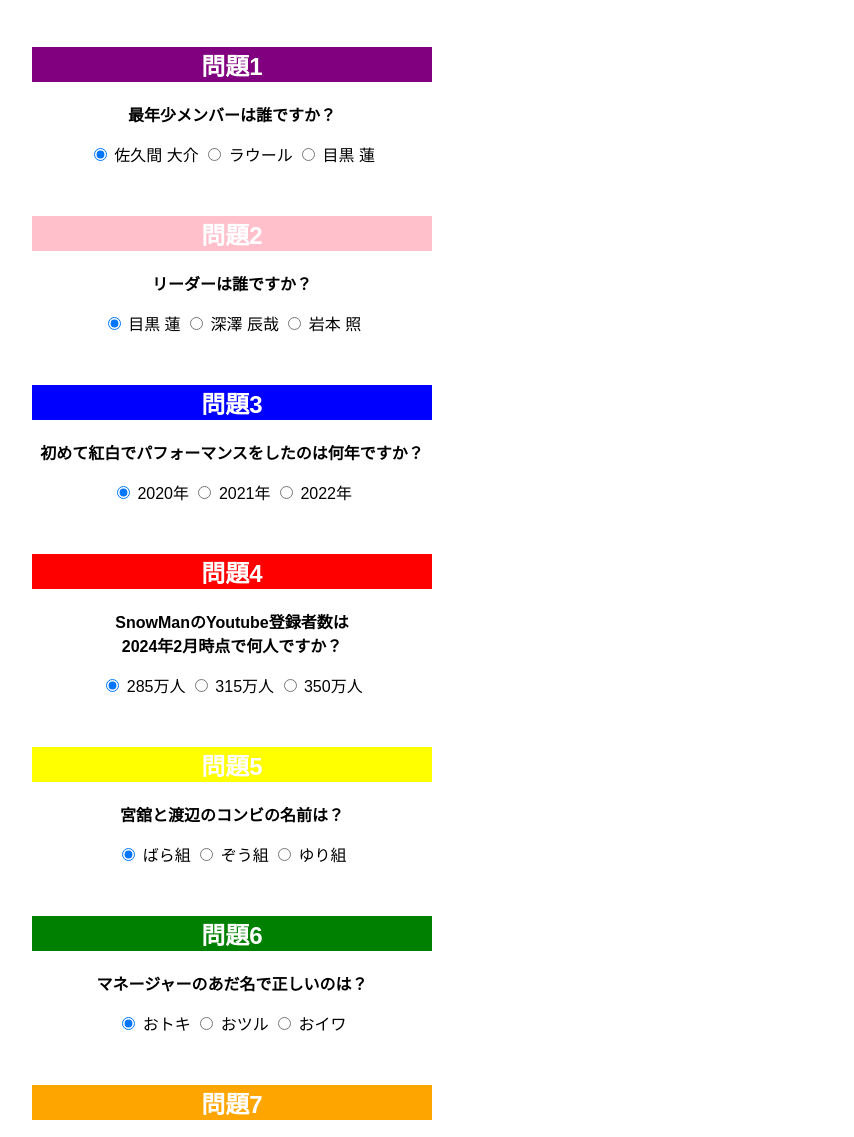
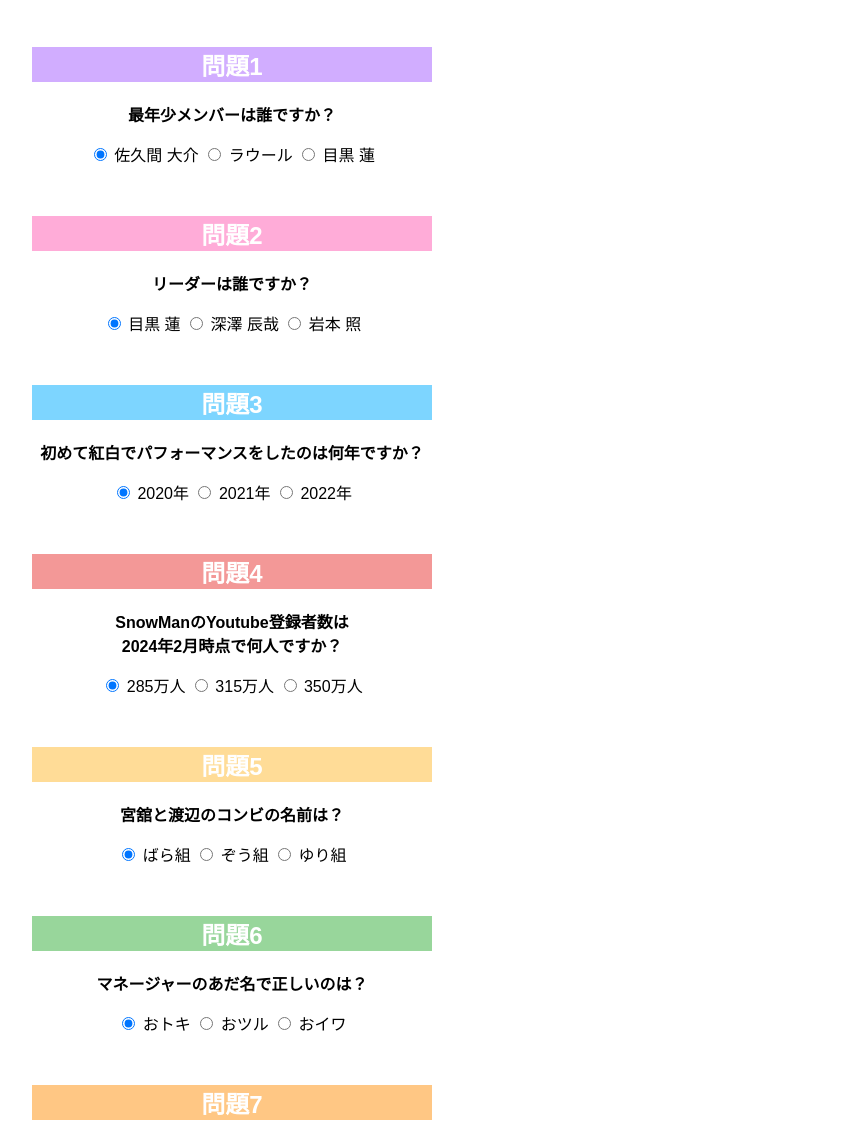
Before and after one commit to lily-fleur/QuizPage, a plain HTML site: page JsQuizPractice/SnQuiz.html in a window 1280 px wide. Shown: the part 134-1271 px from the top of the page, without its empty margins (408-1262 px from the left). Drawn offline with nearby package versions, Linux system fonts and the light colour scheme.

Commit message:
Update SnQuiz.html
Color change

```diff
--- a/JsQuizPractice/SnQuiz.html
+++ b/JsQuizPractice/SnQuiz.html
@@ -42,7 +42,7 @@
   <h1>Snow Man クイズ⛄️</h1>
 
   <div class="quizzes-container">
-    <h2 style="background: purple;">問題1</h2>
+    <h2 style="background: #d1adff;">問題1</h2>
     <p class="title">最年少メンバーは誰ですか？</p>
     <input type="radio" name="quiz1" value="uncorrect" checked> 佐久間 大介
     <input type="radio" name="quiz1" value="correct"> ラウール
@@ -51,7 +51,7 @@
   </div>
 
   <div class="quizzes-container">
-    <h2 style="background: pink">問題2</h2>
+    <h2 style="background: #ffacd8">問題2</h2>
     <p class="title">リーダーは誰ですか？</p>
     <input type="radio" name="quiz2" value="uncorrect" checked> 目黒 蓮
     <input type="radio" name="quiz2" value="uncorrect"> 深澤 辰哉
@@ -59,7 +59,7 @@
   </div>
 
   <div class="quizzes-container">
-    <h2 style="background: blue">問題3</h2>
+    <h2 style="background: #7dd5ff">問題3</h2>
     <p class="title">初めて紅白でパフォーマンスをしたのは何年ですか？</p>
     <input type="radio" name="quiz3" value="uncorrect" checked> 2020年
     <input type="radio" name="quiz3" value="correct"> 2021年
@@ -67,7 +67,7 @@
   </div>
 
   <div class="quizzes-container">
-    <h2 style="background: red">問題4</h2>
+    <h2 style="background: #f39897">問題4</h2>
     <p class="title">SnowManのYoutube登録者数は<br>2024年2月時点で何人ですか？</p>
     <input type="radio" name="quiz4" value="uncorrect" checked> 285万人
     <input type="radio" name="quiz4" value="correct"> 315万人
@@ -75,7 +75,7 @@
   </div>
 
   <div class="quizzes-container">
-    <h2 style="background: yellow">問題5</h2>
+    <h2 style="background: #ffdc97">問題5</h2>
     <p class="title">宮舘と渡辺のコンビの名前は？</p>
     <input type="radio" name="quiz5" value="uncorrect" checked> ばら組
     <input type="radio" name="quiz5" value="uncorrect"> ぞう組
@@ -83,7 +83,7 @@
   </div>
 
   <div class="quizzes-container">
-    <h2 style="background: green">問題6</h2>
+    <h2 style="background: #98d69b">問題6</h2>
     <p class="title">マネージャーのあだ名で正しいのは？</p>
     <input type="radio" name="quiz6" value="uncorrect" checked> おトキ
     <input type="radio" name="quiz6" value="correct"> おツル
@@ -91,7 +91,7 @@
   </div>
 
   <div class="quizzes-container">
-    <h2 style="background: orange">問題7</h2>
+    <h2 style="background: #ffc784">問題7</h2>
     <p class="title">メンバーの中にハーフは何人いますか？</p>
     <input type="radio" name="quiz7" value="correct" checked> 2人
     <input type="radio" name="quiz7" value="uncorrect"> 3人
@@ -99,7 +99,7 @@
   </div>
 
   <div class="quizzes-container">
-    <h2 style="background: black">問題8</h2>
+    <h2 style="background: #a69b9a">問題8</h2>
     <p class="title">2022年に社会現象を起こした<br>目黒蓮主演のドラマの名前は？</p>
     <input type="radio" name="quiz8" value="uncorrect" checked> inside
     <input type="radio" name="quiz8" value="uncorrect"> quiet
@@ -107,7 +107,7 @@
   </div>
 
   <div class="quizzes-container">
-    <h2 style="background: white; border: 1px solid #000; color:#000;">問題9</h2>
+    <h2 style="background: #fff8e4; color:#000;">問題9</h2>
     <p class="title">デビュー日はいつですか？</p>
     <input type="radio" name="quiz9" value="uncorrect" checked> 2012/05/13
     <input type="radio" name="quiz9" value="uncorrect"> 2018/08/08
```
